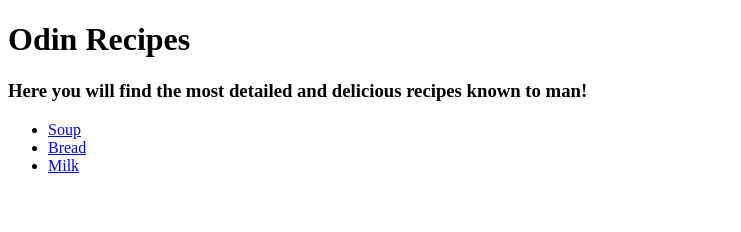
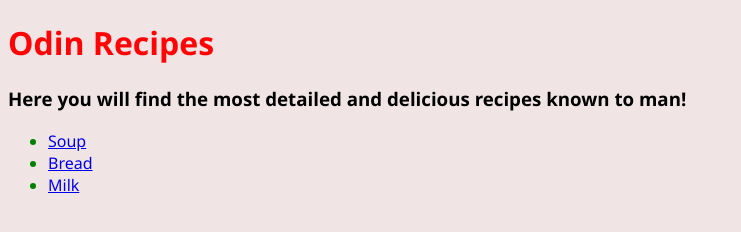
Before and after one commit to Myshro/odin-recipes, a plain HTML site: page index.html in a window 1280 px wide. Shown: the whole page, without its empty margins (0-741 px from the left). Drawn offline with Linux system fonts and the light colour scheme.

Commit message:
added css

```diff
--- a/index.html
+++ b/index.html
@@ -3,6 +3,7 @@
     <head>
         <title>Odin Recipes</title>
         <meta charset="UTF-8">
+        <link rel="stylesheet" href="styles.css">
     </head>
 
     <body>
--- a/styles.css
+++ b/styles.css
@@ -1,7 +1,12 @@
+.header {
+    color: rgb(255, 4, 4);
+}
+
 .recipes {
     color: green;
 }
 
-.header {
-    color: royalblue;
+* {
+    font-family: 'Segoe UI', Tahoma, Geneva, Verdana, sans-serif;
+    background-color: rgb(241, 228, 228);
 }
```
Also changed, not shown: recipes/bread.html (+1 -0 lines).
